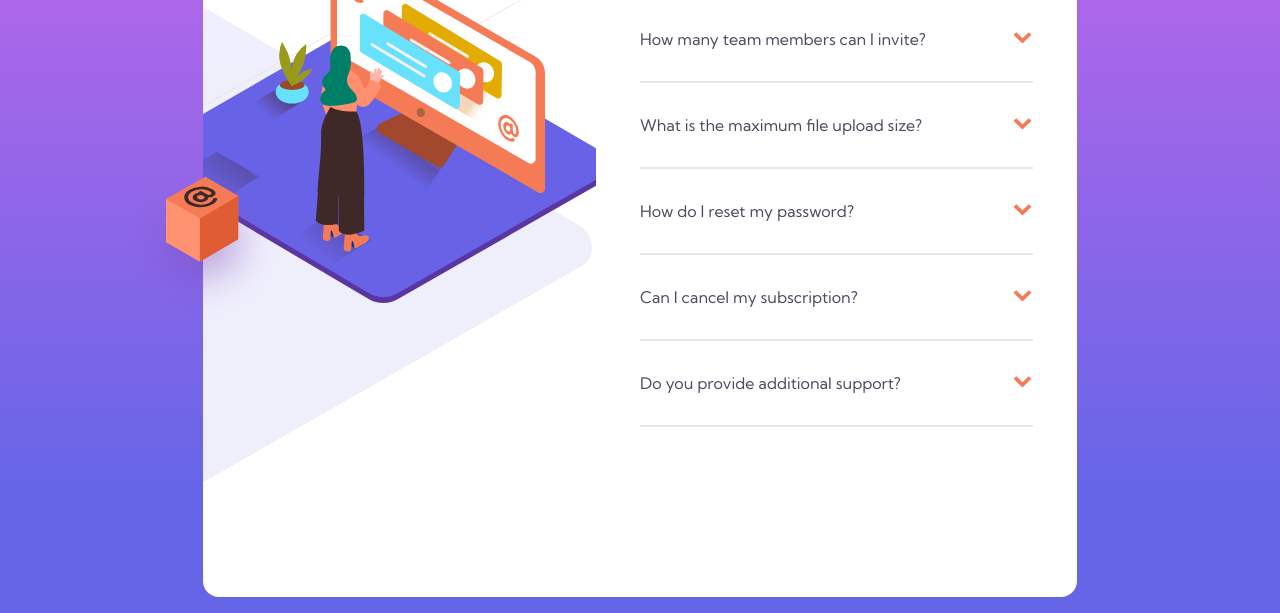
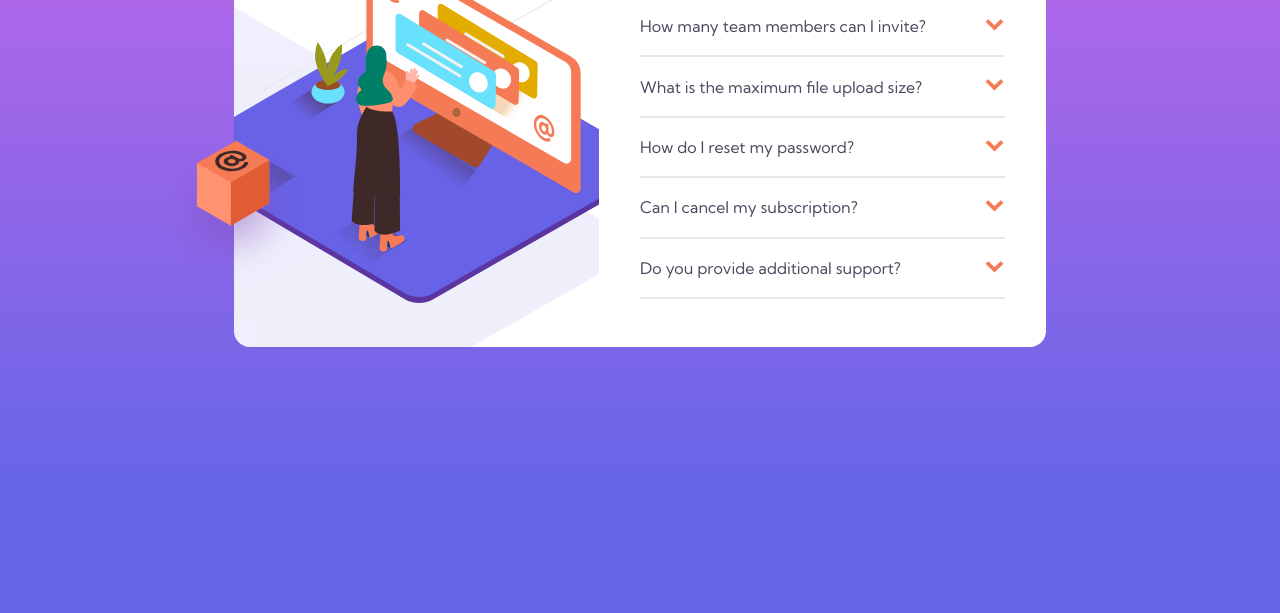
Before and after one commit to justcoder42022/faq-accordion-card-main, a plain HTML site: page index.html in a window 1280 px wide. Shown: the part 187-800 px from the top of the page. Drawn offline with Linux system fonts and the light colour scheme.

Commit message:
style commit

```diff
--- a/style.css
+++ b/style.css
@@ -26,9 +26,7 @@ body {
   );
 
 }
-img {
-  max-width: 100%;
-}
+
 summary {
   list-style: none;
   position: relative;
@@ -49,7 +47,7 @@ details[open] summary::after {
   transform: rotate(180deg);
 }
 details {
-  padding-block: 2rem;
+  padding-block: 1.2rem;
   border-bottom: 2px solid var(--Light-grayish-blue);
 }
 h1 {
@@ -59,7 +57,8 @@ h1 {
 .faqContainer {
   display: flex;
   justify-content: left;
-  width: 70%;
+  width: 65%;
+  height: min-content;
   max-width: 100rem;
   background-color: #fff;
   border-radius: 1rem;
@@ -81,7 +80,6 @@ h1 {
   background-image: url("images/illustration-woman-online-desktop.svg");
   background-repeat: no-repeat;
   background-position: top 3.2rem left 0;
-
   height: 100%;
 }
 
@@ -93,8 +91,8 @@ body::after {
   background-position: center;
   background-size: contain;
   position: absolute;
-  top: 42%;
-  left: 9.8%;
+  top: 37.5%;
+  left: 12.2%;
   width: 12%;
   height: 25%;
 }
@@ -124,6 +122,10 @@ details[open] .question {
   font-weight: 700;
   cursor: pointer;
 }
+
+
+
+
 @media (max-width: 1000px) {
   .faqContainer {
     flex-direction: column;
```
